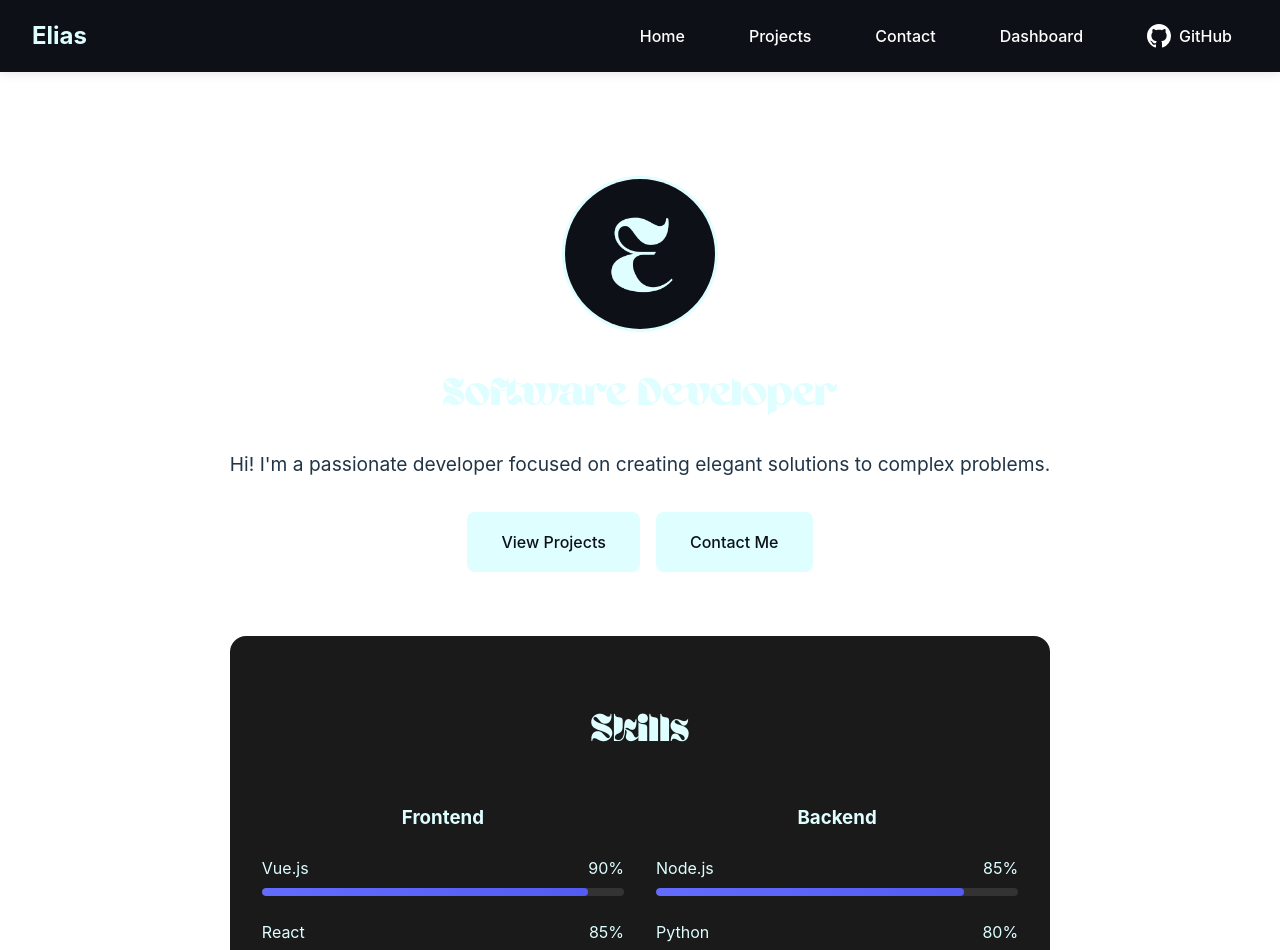
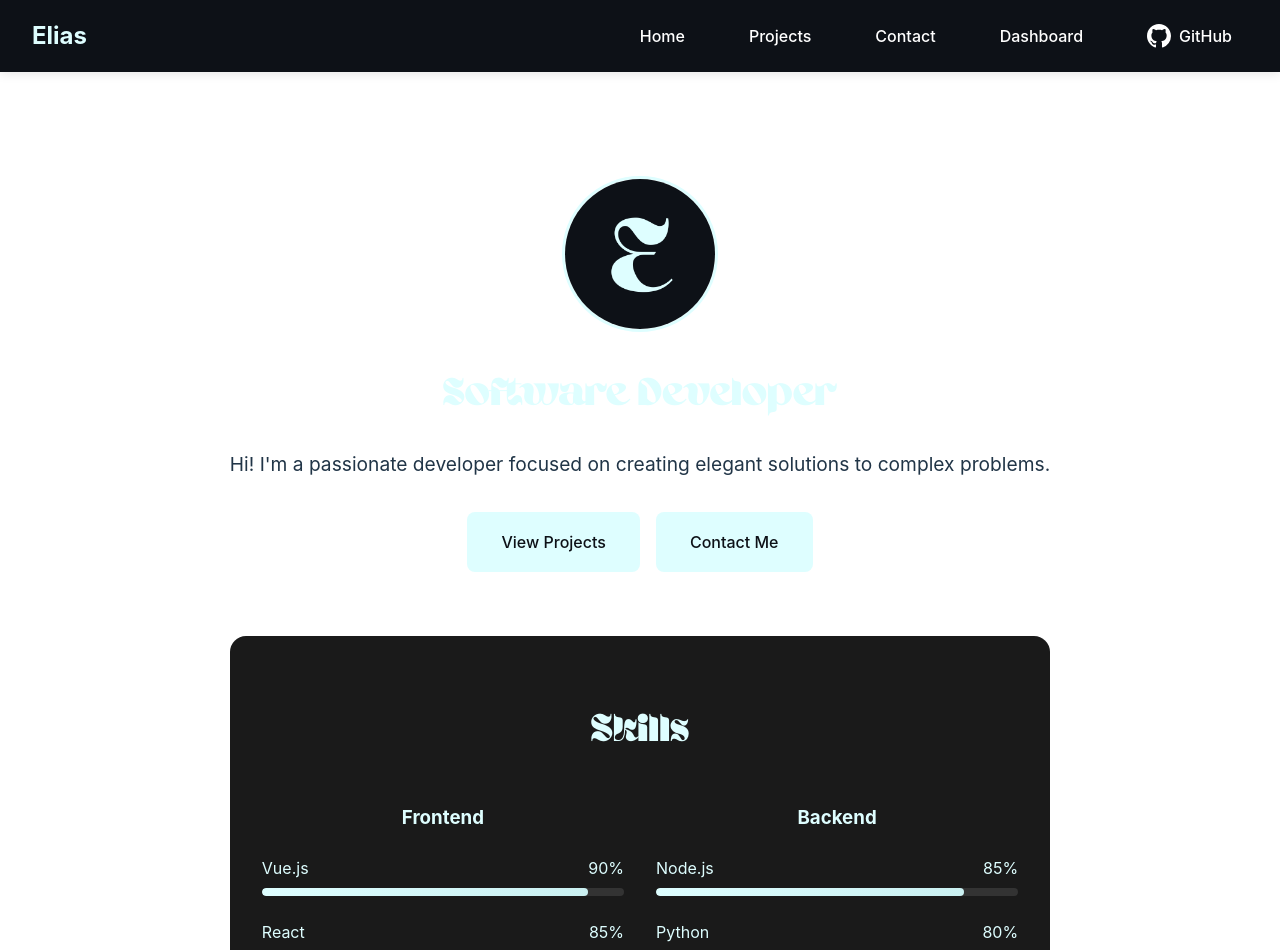
Before and after one commit to ItzjustElias/elias-portfolio, a Vue app: page /#/ in a window 1280 px wide. Shown: the top 950 px of the page. Built offline with nearby package versions, Linux system fonts and the light colour scheme; no server answers.

Commit message:
test build

```diff
--- a/src/views/Home.vue
+++ b/src/views/Home.vue
@@ -223,7 +223,7 @@ p {
 
 .skill-progress {
   height: 100%;
-  background: linear-gradient(90deg, #646cff, #535bf2);
+  background: linear-gradient(90deg, #defeff, #caf0f1);
   border-radius: 4px;
   transition: width 1s ease-in-out;
 }
```
